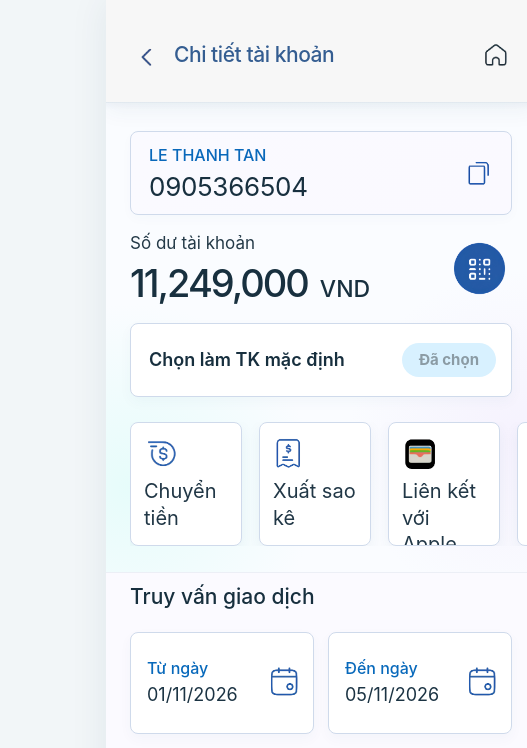
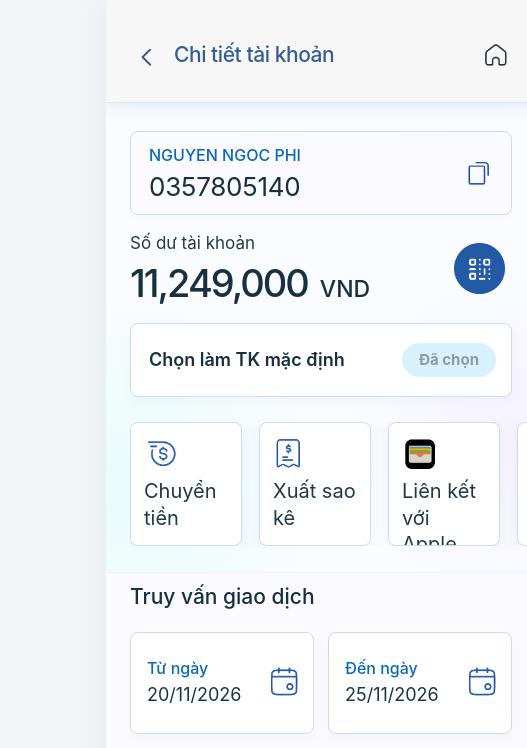
Before and after one commit to tallonagency2-ui/mb-main, a plain HTML site: page transaction.html in a window 1280 px wide. Shown: the top 748 px of the page, 319-846 px from the left. Drawn offline with nearby package versions, Linux system fonts and the light colour scheme.

Commit message:
Update transaction.html

```diff
--- a/transaction.html
+++ b/transaction.html
@@ -90,14 +90,14 @@
         <article class="account-identity-card">
             <div class="account-identity-content">
                 <p class="account-owner-name">
-                    LE THANH TAN
+                    NGUYEN NGOC PHI
                 </p>
 
                 <p
                     class="account-detail-number"
                     id="accountDetailNumber"
                 >
-                    0905366504
+                    0357805140
                 </p>
             </div>
 
@@ -263,7 +263,7 @@
         </span>
 
         <strong id="fromDateText">
-            01/11/2026
+            20/11/2026
         </strong>
 
         <img
@@ -289,7 +289,7 @@
         </span>
 
         <strong id="toDateText">
-            05/11/2026
+            25/11/2026
         </strong>
 
         <img
```
